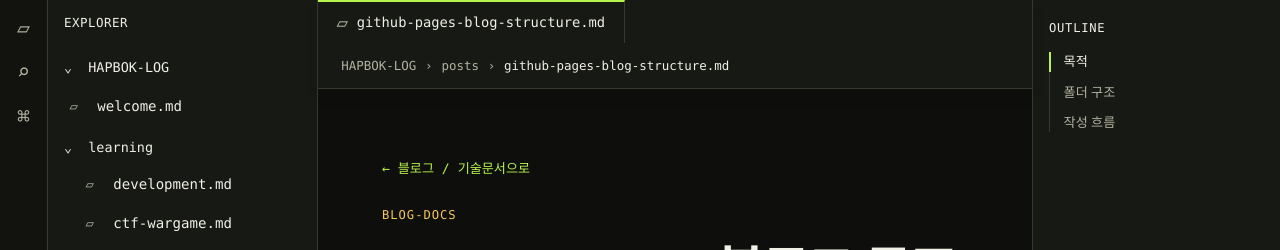
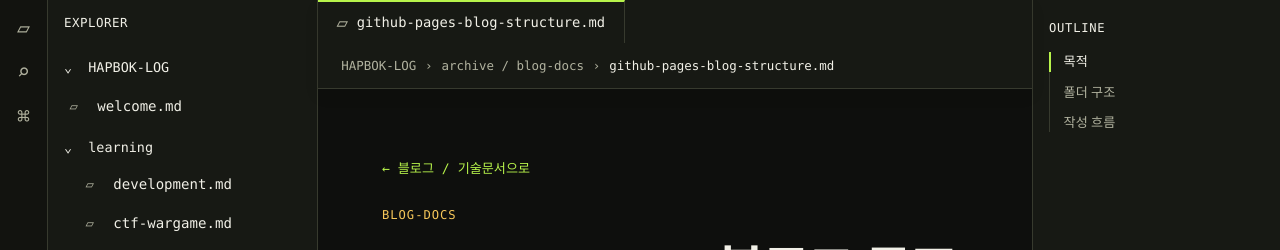
Before and after one commit to HapBok/HapBok.github.io, a Jekyll site: the page built from _posts/blog-docs/2026-10-30-github-pages-blog-structure.md, in a window 1280 px wide. Shown: the top 250 px of the page. Built offline with Jekyll 4.4.1, drawn with Linux system fonts in a browser that asks for light colours.

Commit message:
Align post breadcrumb with category explorer

```diff
--- a/_posts/blog-docs/2026-10-30-github-pages-blog-structure.md
+++ b/_posts/blog-docs/2026-10-30-github-pages-blog-structure.md
@@ -6,7 +6,6 @@
 tags: [jekyll, github-pages]
 description: "Markdown 기록을 위한 Jekyll 블로그의 기본 구조와 작성 흐름을 정리했다."
 file_name: github-pages-blog-structure.md
-directory_label: posts
 outline:
   - 목적
   - 폴더 구조
```
